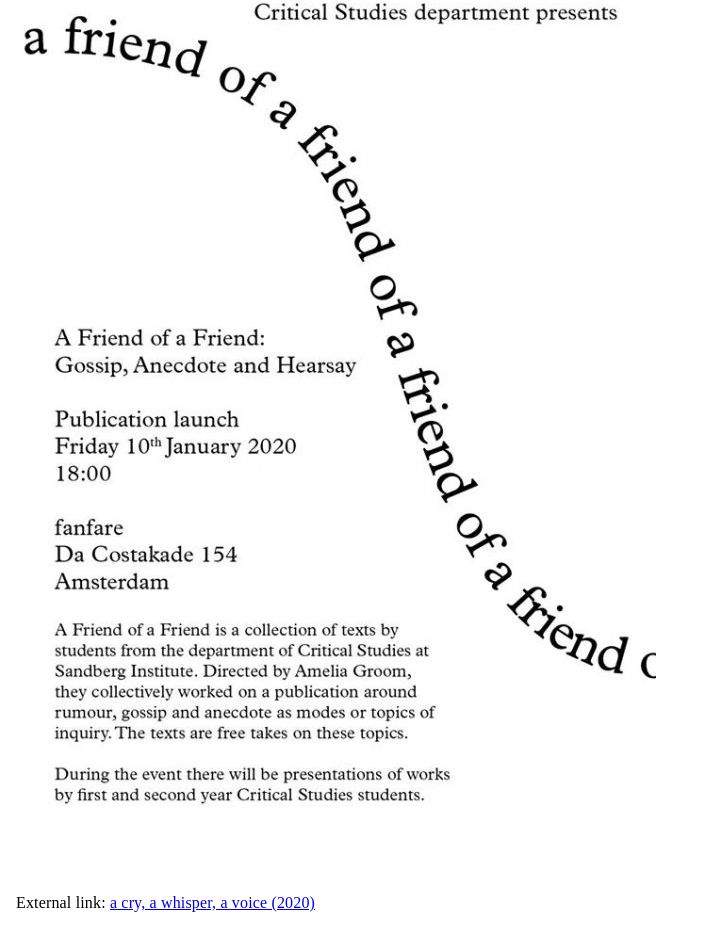
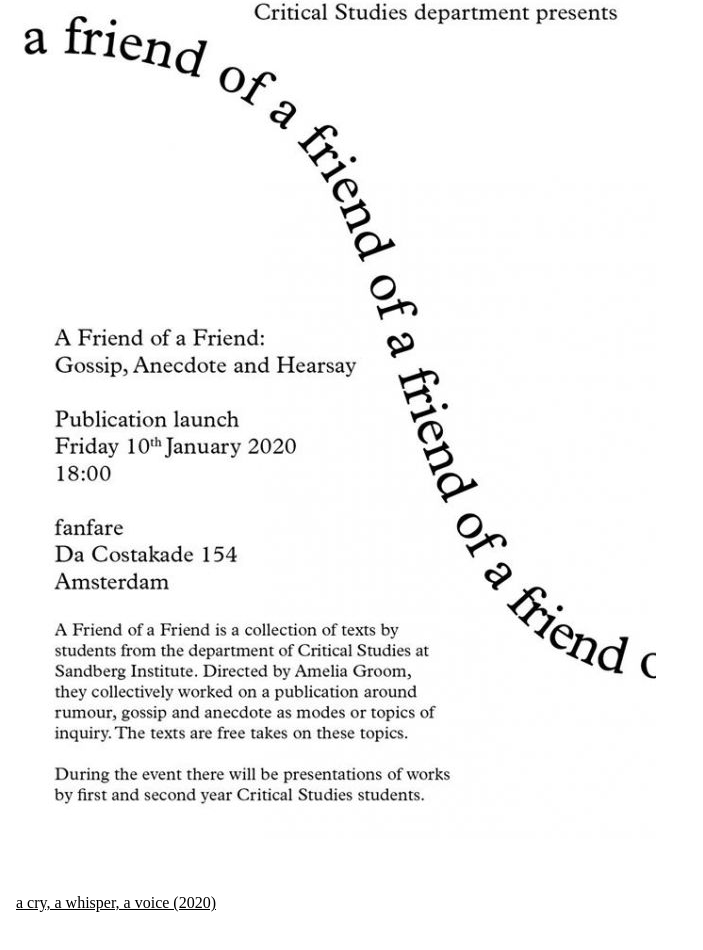
Before and after one commit to Michielab/aimee, a Gatsby site: page /projects/text/acry in a window 1280 px wide. Shown: the part 514-1464 px from the top of the page, without its empty margins (0-703 px from the left). Built offline with nearby package versions, Linux system fonts and the light colour scheme; Gatsby itself is replaced by a stand-in of ours.

Commit message:
fixed bugs

```diff
--- a/src/components/Header/Header.tsx
+++ b/src/components/Header/Header.tsx
@@ -72,7 +72,41 @@ const Header = (props) => {
   return (
     <div className={classes.root}>
       <Link path={'/'} text={'Aimée Theriot Ramos'} color="textSecondary" />
+      {/* <div style={{ display: 'flex' }}>
+        <MenuItem onClick={handleToggle}>
+          <Typograpy>Audiovisual</Typograpy>
+          <ListItemIcon>
+            <ExpandMoreIcon fontSize="small" color="secondary" />
+          </ListItemIcon>
+        </MenuItem>
+        <MenuItem onClick={handleToggle}>
+          <Typograpy>Community and Curatorial work</Typograpy>
+          <ListItemIcon>
+            <ExpandMoreIcon fontSize="small" color="secondary" />
+          </ListItemIcon>
+        </MenuItem>
+        <MenuItem onClick={handleToggle}>
+          <Typograpy>Text</Typograpy>
+          <ListItemIcon>
+            <ExpandMoreIcon fontSize="small" color="secondary" />
+          </ListItemIcon>
+        </MenuItem>
+        <MenuItem onClick={handleToggle}>
+          <Typograpy>Social Media</Typograpy>
+          <ListItemIcon>
+            <ExpandMoreIcon fontSize="small" color="secondary" />
+          </ListItemIcon>
+        </MenuItem>
+        <MenuItem onClick={handleToggle}>
+          <Typograpy>Contact</Typograpy>
+          <ListItemIcon>
+            <ExpandMoreIcon fontSize="small" color="secondary" />
+          </ListItemIcon>
+        </MenuItem>
+      </div> */}
+
       <Menu
+        handleCloseSubMenu={handleClose}
         renderButton={(buttonRef, handleToggle, open, handleCloseMenu) => {
           return (
             <IconButton
@@ -80,7 +114,7 @@ const Header = (props) => {
               aria-controls={open ? 'menu-list-grow' : undefined}
               aria-haspopup="true"
               onClick={(e) => {
-                !open ? handleToggle(e) : handleCloseMenu(handleClose);
+                !open ? handleToggle(e) : handleCloseMenu();
               }}
               disableTouchRipple={true}
               disableRipple={true}
@@ -95,10 +129,10 @@ const Header = (props) => {
         }}
         renderMenuItems={(handleClose) => {
           return (
-            <>
+            <div>
               <MenuItem onClick={handleClose}>
                 <Link
-                  noMargin={true}
+                  nomargin={true}
                   path={'/'}
                   text={'Home'}
                   color="primary"
@@ -198,7 +232,7 @@ const Header = (props) => {
                 </Grow>
               )}
               <MenuItem onClick={handleClose}>Contact</MenuItem>
-            </>
+            </div>
           );
         }}
       />
--- a/src/components/Link/Link.tsx
+++ b/src/components/Link/Link.tsx
@@ -7,20 +7,22 @@ interface CustumLinkInterface extends TypographyProps {
   text?: string;
   path: string;
   external?: boolean;
-  noMargin?: boolean;
+  nomargin?: boolean;
 }
 
 const useStyles = makeStyles((theme) => ({
-  root: ({ noMargin = false }: CustumLinkInterface) => ({
+  root: ({ nomargin = false }: CustumLinkInterface) => ({
     wordBreak: 'break-word',
     whiteSpace: 'normal',
+    width: '100%',
     marginLeft: theme.spacing(3),
     [theme.breakpoints.down('sm')]: {
-      marginLeft: noMargin ? theme.spacing(0) : theme.spacing(2),
+      marginLeft: nomargin ? theme.spacing(0) : theme.spacing(2),
     },
     '& > a': {
       color: theme.palette.primary.contrastText,
       textDecoration: 'none',
+      display: 'block',
     },
   }),
 }));
--- a/src/components/Menu/Menu.tsx
+++ b/src/components/Menu/Menu.tsx
@@ -28,7 +28,7 @@ const useStyles = makeStyles((theme: Theme) =>
 export default function MenuListComposition(props) {
   const classes = useStyles();
   const [anchorEl, setAnchorEl] = React.useState(null);
-  const { renderMenuItems, renderButton } = props;
+  const { renderMenuItems, renderButton, handleCloseSubMenu } = props;
 
   const handleClick = (event) => {
     setAnchorEl(event.currentTarget);
@@ -36,7 +36,7 @@ export default function MenuListComposition(props) {
 
   const handleClose = (handleClose) => {
     setAnchorEl(null);
-    handleClose();
+    handleCloseSubMenu();
   };
 
   return (
--- a/src/components/Project/Project.tsx
+++ b/src/components/Project/Project.tsx
@@ -28,13 +28,16 @@ const useStyles = makeStyles((theme) => ({
   text: {
     marginTop: theme.spacing(3),
     textAlign: 'justify',
-    letterSpacing: '0.01em',
+    // display: 'block',
   },
   playerWrapper: {
     position: 'relative',
     paddingTop: '56.25%' /* 720 / 1280 = 0.5625 */,
     width: '100%',
     marginTop: theme.spacing(3),
+    [theme.breakpoints.up('sm')]: {
+      width: '50%',
+    },
   },
   reactPlayer: {
     overflow: 'hidden',
@@ -61,6 +64,11 @@ const useStyles = makeStyles((theme) => ({
     [theme.breakpoints.down('sm')]: {
       width: '100%',
     },
+  },
+  link: {
+    display: 'block',
+    color: theme.palette.primary.contrastText,
+    marginBottom: theme.spacing(3),
   },
 }));
 
@@ -147,9 +155,9 @@ const Project = (props) => {
       )}
       {externalLink && (
         <Typography color="secondary" className={classes.text}>
-          External link:{' '}
           {
-            <a href={externalLink} target="_blank">
+            <a href={externalLink} target="_blank" className={classes.link}>
+              {/* External link:  */}
               {title}
             </a>
           }
--- a/src/pages/projects/audiovisual/synchronicity.js
+++ b/src/pages/projects/audiovisual/synchronicity.js
@@ -4,7 +4,7 @@ import Project from '../../../components/Project/Project';
 import { audiovisual } from '../../../components/Projects/ProjectsData';
 
 const Synchronicity = (props) => {
-  const project = audiovisual[4];
+  const project = audiovisual[3];
   return (
     <Layout>
       <Project {...project} />
--- a/src/pages/projects/audiovisual/touchscreen.js
+++ b/src/pages/projects/audiovisual/touchscreen.js
@@ -4,7 +4,7 @@ import Project from '../../../components/Project/Project';
 import { audiovisual } from '../../../components/Projects/ProjectsData';
 
 const Touchscreen = (props) => {
-  const project = audiovisual[5];
+  const project = audiovisual[4];
   return (
     <Layout>
       <Project {...project} />
```
